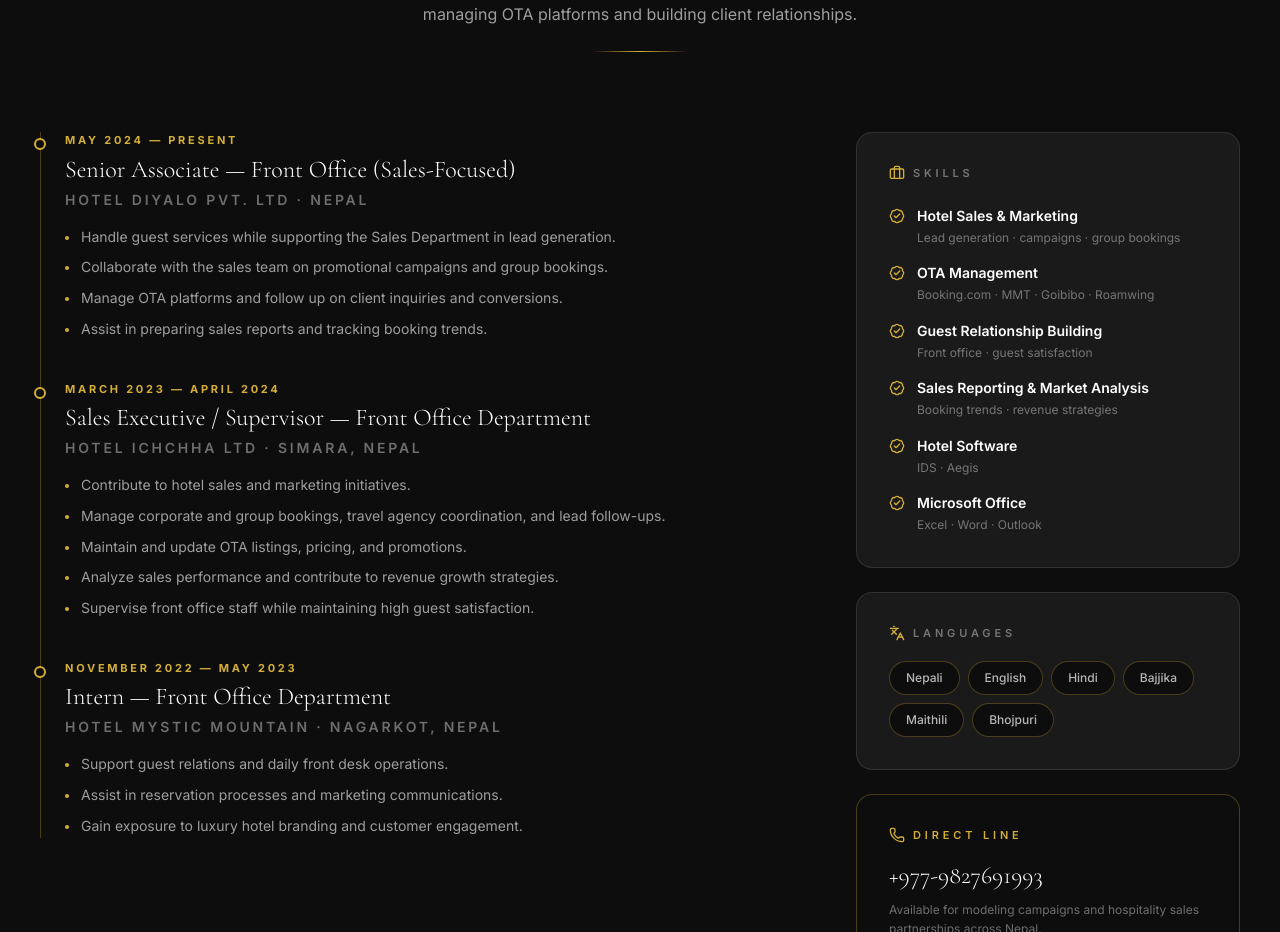
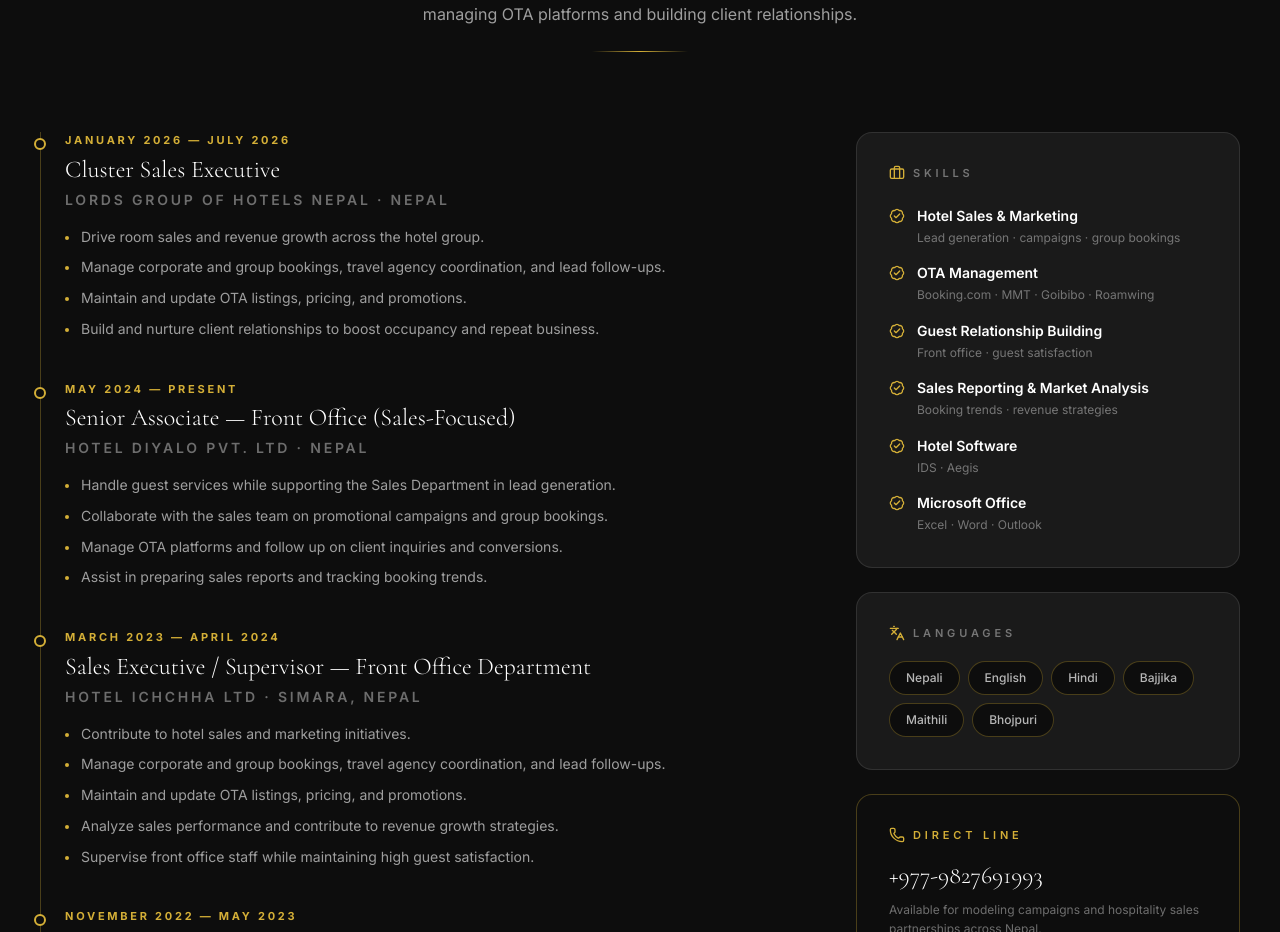
Before and after one commit to bhargav59/Riyansh-Adhikari, a Next.js app: page / in a window 1280 px wide. Shown: the part 7084-8016 px from the top of the page. Built offline with nearby package versions, Linux system fonts and the light colour scheme.

Commit message:
Add Cluster Sales Executive role at Lords Group of Hotels Nepal

```diff
--- a/src/data/site.ts
+++ b/src/data/site.ts
@@ -12,6 +12,18 @@ export const profile = {
 };
 
 export const career = [
+  {
+    period: "January 2026 — July 2026",
+    role: "Cluster Sales Executive",
+    company: "Lords Group of Hotels Nepal",
+    location: "Nepal",
+    points: [
+      "Drive room sales and revenue growth across the hotel group.",
+      "Manage corporate and group bookings, travel agency coordination, and lead follow-ups.",
+      "Maintain and update OTA listings, pricing, and promotions.",
+      "Build and nurture client relationships to boost occupancy and repeat business.",
+    ],
+  },
   {
     period: "May 2024 — Present",
     role: "Senior Associate — Front Office (Sales-Focused)",
```
